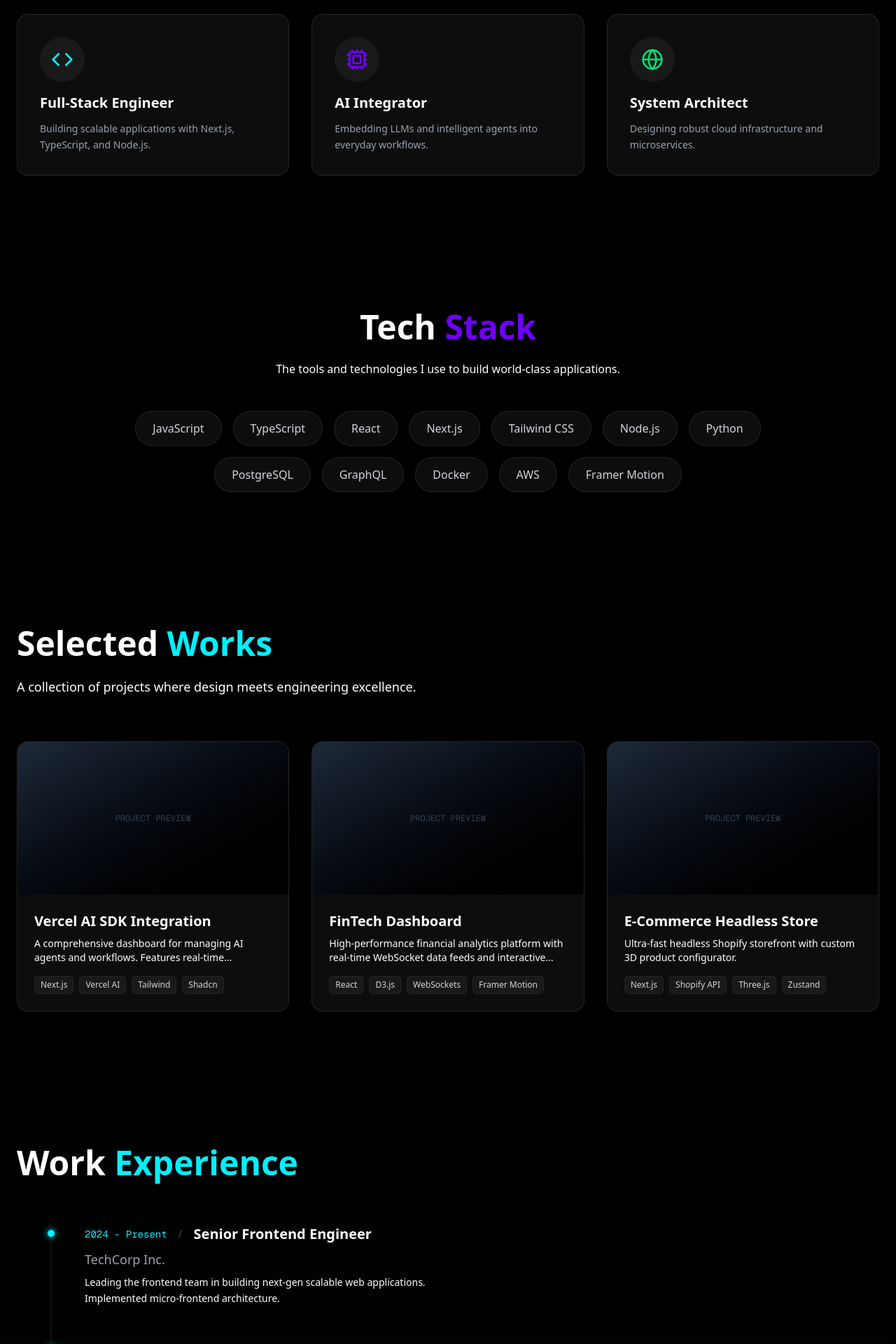
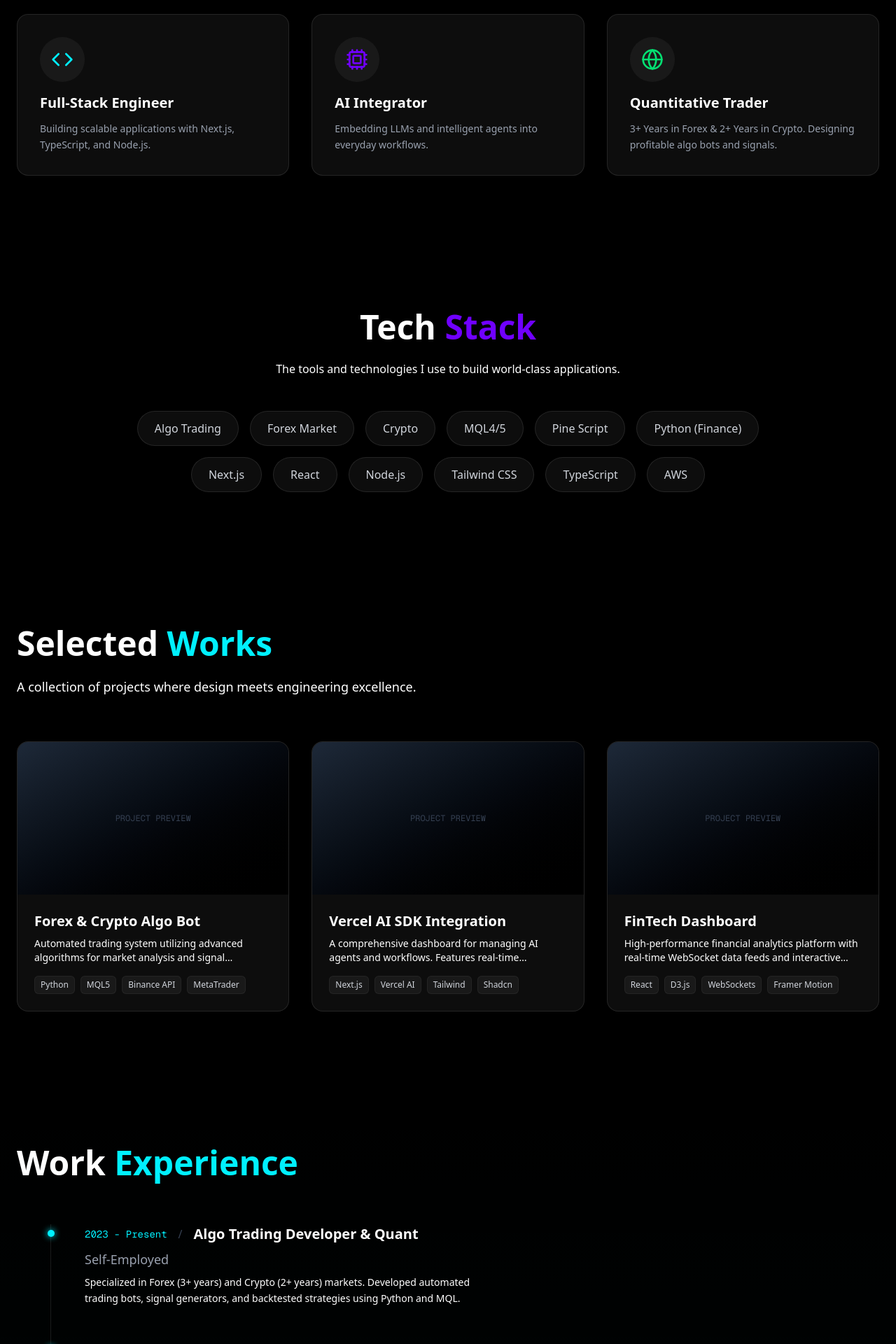
Before and after one commit to Blackhatfx-90/MYPORTFOLIO, a Next.js app: page / in a window 1280 px wide. Shown: the part 1100-3020 px from the top of the page at 70% size. Built offline with nearby package versions, Linux system fonts and the light colour scheme.

Commit message:
Added trading skills, experience, and projects

```diff
--- a/components/sections/About.tsx
+++ b/components/sections/About.tsx
@@ -16,8 +16,8 @@
     },
     {
         icon: <Globe className="w-8 h-8 text-green-400" />,
-        title: "System Architect",
-        description: "Designing robust cloud infrastructure and microservices.",
+        title: "Quantitative Trader",
+        description: "3+ Years in Forex & 2+ Years in Crypto. Designing profitable algo bots and signals.",
     },
 ];
 
--- a/components/sections/Experience.tsx
+++ b/components/sections/Experience.tsx
@@ -3,6 +3,12 @@
 import { motion } from "framer-motion";
 
 const experiences = [
+    {
+        year: "2023 - Present",
+        role: "Algo Trading Developer & Quant",
+        company: "Self-Employed",
+        description: "Specialized in Forex (3+ years) and Crypto (2+ years) markets. Developed automated trading bots, signal generators, and backtested strategies using Python and MQL.",
+    },
     {
         year: "2024 - Present",
         role: "Senior Frontend Engineer",
@@ -14,12 +20,6 @@
         role: "Full Stack Developer",
         company: "StartUp Lab",
         description: "Developed and deployed critical features for high-growth startups. Utilized Next.js and Supabase.",
-    },
-    {
-        year: "2019 - 2021",
-        role: "UI/UX Developer",
-        company: "Creative Studio",
-        description: "Designed and implemented award-winning interfaces for international clients. Focused on interaction design.",
     },
 ];
 
--- a/components/sections/Projects.tsx
+++ b/components/sections/Projects.tsx
@@ -7,23 +7,23 @@
 
 const projects = [
     {
+        title: "Forex & Crypto Algo Bot",
+        description: "Automated trading system utilizing advanced algorithms for market analysis and signal generation. Consistent profitability in Forex & Crypto markets.",
+        tags: ["Python", "MQL5", "Binance API", "MetaTrader"],
+        image: "/project-1.png",
+        links: { demo: "#", code: "#" },
+    },
+    {
         title: "Vercel AI SDK Integration",
         description: "A comprehensive dashboard for managing AI agents and workflows. Features real-time streaming and model selection.",
         tags: ["Next.js", "Vercel AI", "Tailwind", "Shadcn"],
-        image: "/project-1.png", // specific placeholders would be needed, using generic for now
+        image: "/project-2.png",
         links: { demo: "#", code: "#" },
     },
     {
         title: "FinTech Dashboard",
         description: "High-performance financial analytics platform with real-time WebSocket data feeds and interactive charts.",
         tags: ["React", "D3.js", "WebSockets", "Framer Motion"],
-        image: "/project-2.png",
-        links: { demo: "#", code: "#" },
-    },
-    {
-        title: "E-Commerce Headless Store",
-        description: "Ultra-fast headless Shopify storefront with custom 3D product configurator.",
-        tags: ["Next.js", "Shopify API", "Three.js", "Zustand"],
         image: "/project-3.png",
         links: { demo: "#", code: "#" },
     },
--- a/components/sections/Skills.tsx
+++ b/components/sections/Skills.tsx
@@ -3,9 +3,9 @@
 import { motion } from "framer-motion";
 
 const skills = [
-    "JavaScript", "TypeScript", "React", "Next.js",
-    "Tailwind CSS", "Node.js", "Python", "PostgreSQL",
-    "GraphQL", "Docker", "AWS", "Framer Motion"
+    "Algo Trading", "Forex Market", "Crypto", "MQL4/5",
+    "Pine Script", "Python (Finance)", "Next.js", "React",
+    "Node.js", "Tailwind CSS", "TypeScript", "AWS"
 ];
 
 export default function Skills() {
```
